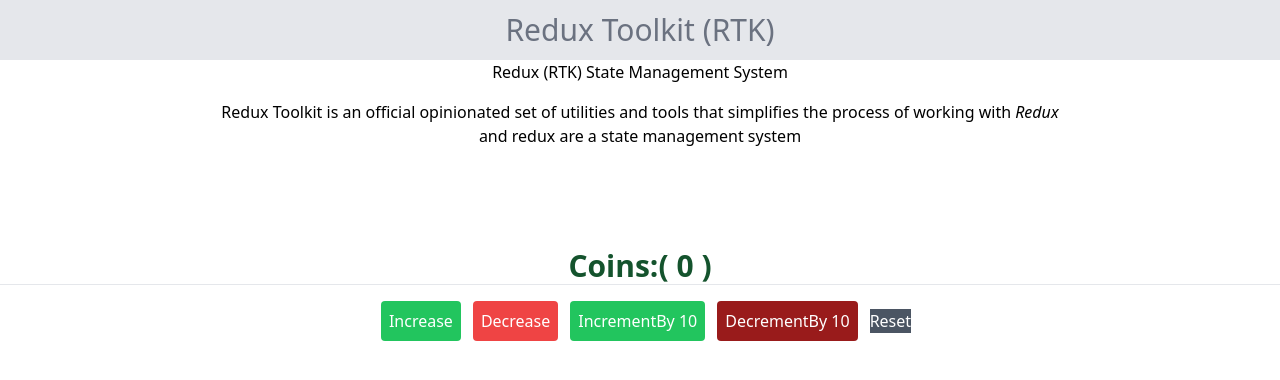
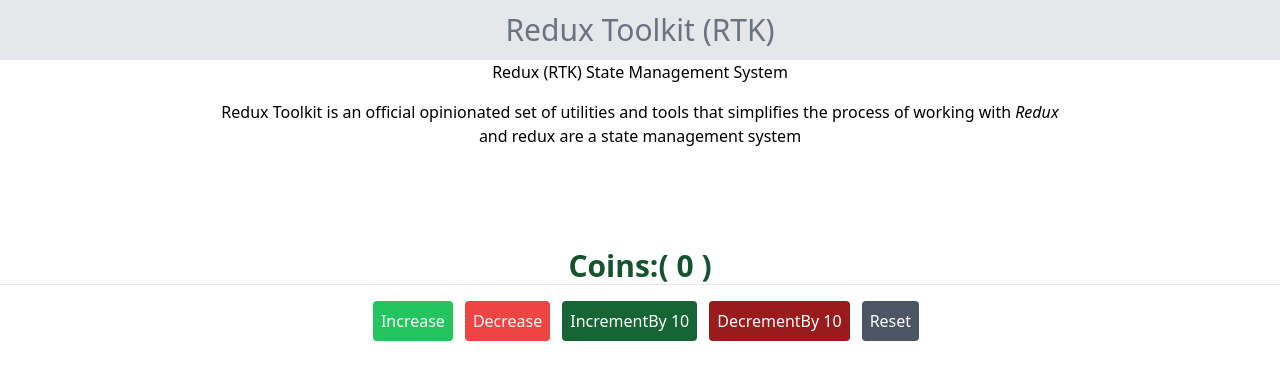
Before and after one commit to yadamoon/Redux_Exe, a React (Vite) app: page / in a window 1280 px wide. Shown: the top 380 px of the page. Built offline with nearby package versions, Linux system fonts and the light colour scheme.

Commit message:
updated css part

```diff
--- a/src/components/Counter.jsx
+++ b/src/components/Counter.jsx
@@ -31,7 +31,7 @@
       </button>
 
       <button
-        className="bg-green-500 p-2 text-white rounded"
+        className="bg-green-800 p-2 text-white rounded"
         onClick={() => {
           dispatch(incrementByAmount(10));
         }}
@@ -49,7 +49,7 @@
       </button>
 
       <button
-        className="text-white bg-gray-600"
+        className="text-white bg-gray-600 p-2 rounded"
         onClick={() => {
           dispatch(resetCoin(0));
         }}
```
